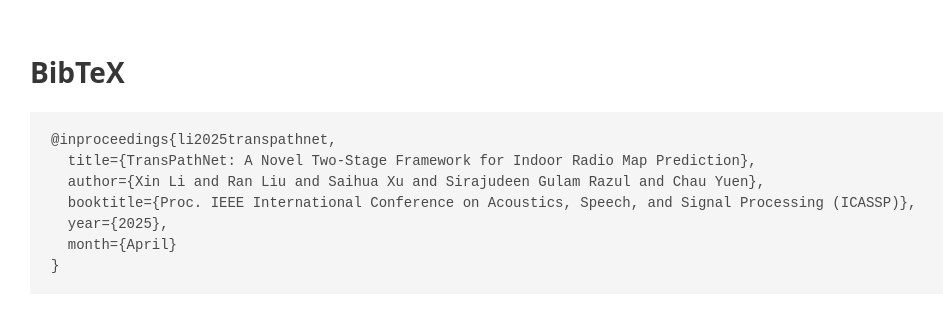
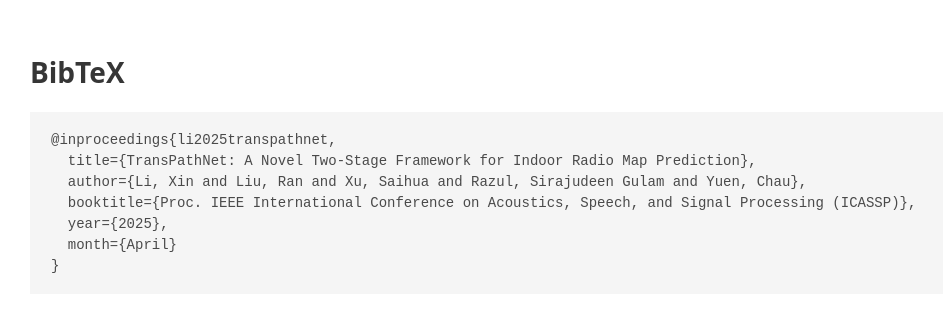
Before and after one commit to LiXin97/TransPathNet, a plain HTML site: page index.html in a window 1280 px wide. Shown: the part 1836-2148 px from the top of the page, without its empty margins (130-1073 px from the left). Drawn offline with nearby package versions, Linux system fonts and the light colour scheme; some icons are missing.

Commit message:
update bibtex

```diff
--- a/index.html
+++ b/index.html
@@ -143,7 +143,7 @@
       <h2 class="title">BibTeX</h2>
       <pre><code>@inproceedings{li2025transpathnet,
   title={TransPathNet: A Novel Two-Stage Framework for Indoor Radio Map Prediction},
-  author={Xin Li and Ran Liu and Saihua Xu and Sirajudeen Gulam Razul and Chau Yuen},
+  author={Li, Xin and Liu, Ran and Xu, Saihua and Razul, Sirajudeen Gulam and Yuen, Chau},
   booktitle={Proc. IEEE International Conference on Acoustics, Speech, and Signal Processing (ICASSP)},
   year={2025},
   month={April}
```
